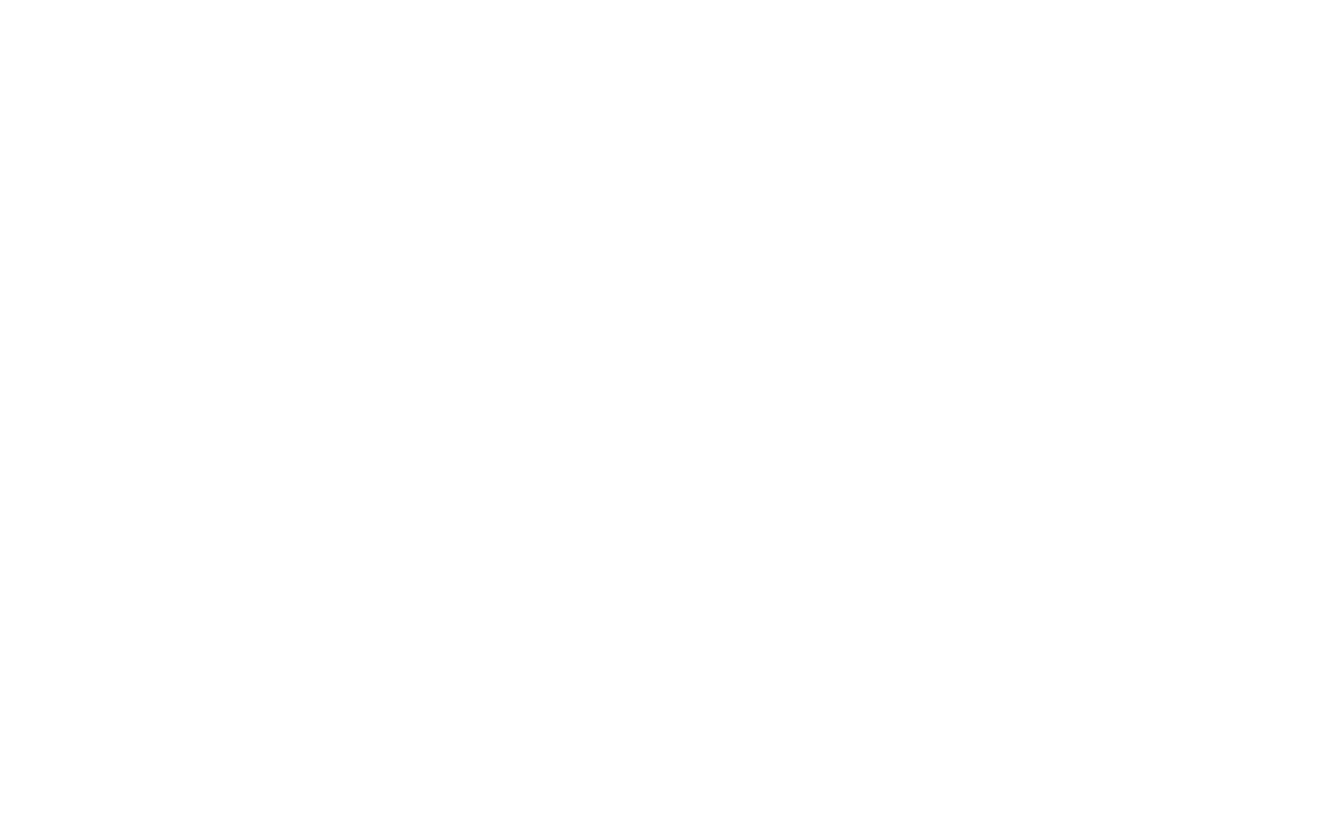
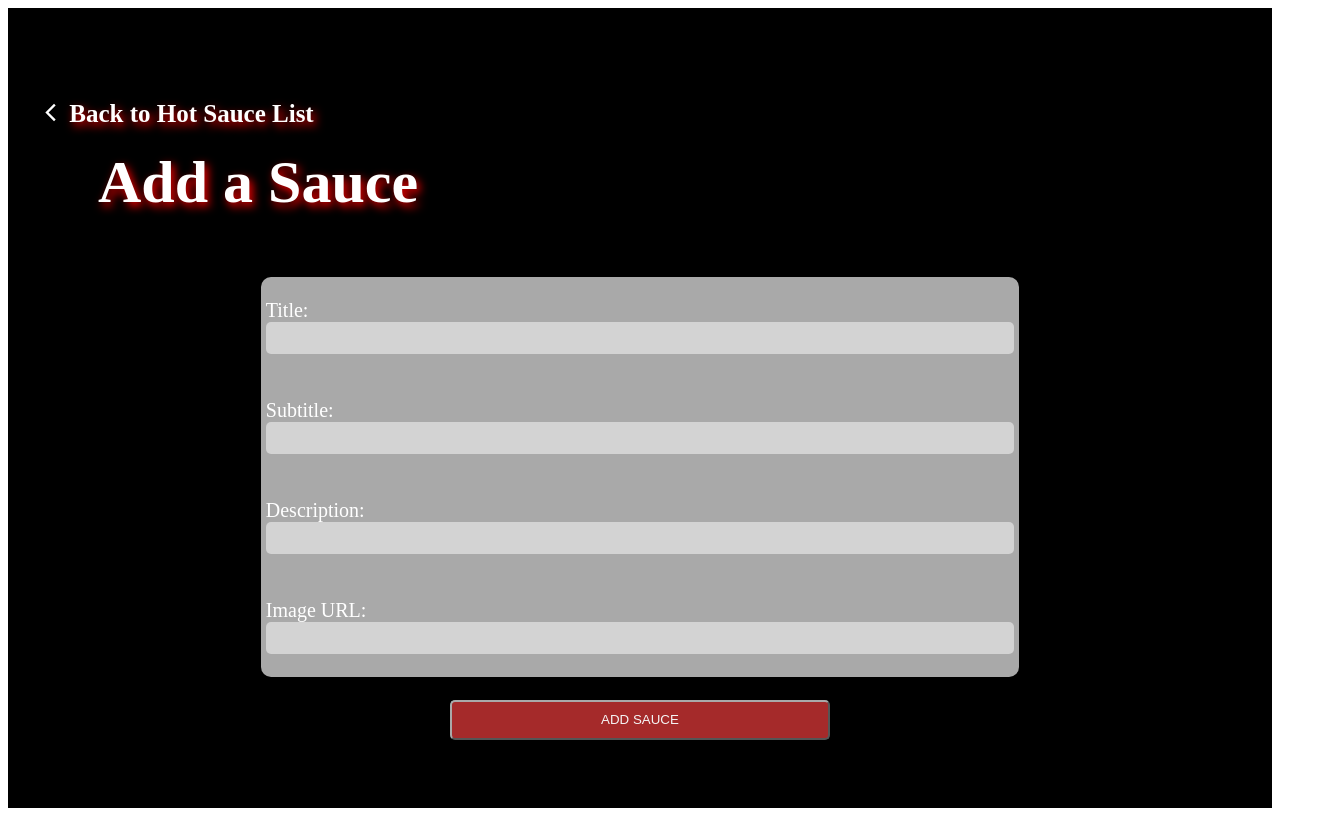
Before and after one commit to bmalkmus/hotsaucechallenge, a React (Create React App) app: page /addSauce in a window 1280 px wide. Shown: the whole page, 1322 px wide, since content can reach past the window. Built offline with nearby package versions, Linux system fonts and the light colour scheme.

Commit message:
assignment done, working on tweaks

```diff
--- a/src/App.js
+++ b/src/App.js
@@ -23,6 +23,11 @@ const routesConfig = [
     path: "/sauces/:title",
     component: lazy(()=>import("./components/details")),
   },
+  {
+    exact: true,
+    path: "/addSauce",
+    component: lazy(()=>import("./components/addSauce"))
+  }
 ]
 
 const renderRoutes = (routes) =>
--- /dev/null
+++ b/src/components/addSauce/index.js
@@ -0,0 +1,89 @@
+import React from 'react';
+import {IoChevronBackSharp} from "react-icons/io5";
+import { useSelector, useDispatch } from "react-redux";
+import { useHistory } from "react-router-dom";
+import {addSauce} from '../../actions/sauceActions';
+import './style.css';
+
+const SauceForm = () => {
+    const id = useSelector(state=>state.sauces.count)
+    const dispatch = useDispatch()
+    const history = useHistory();
+    console.log(id)
+    const [title, sub, description, url, error] = [React.useRef(), React.useRef(), React.useRef(), React.useRef(), React.useRef()]
+    const Regex = /(http(s?):)([/|.|\w|\s|-])*\.(?:jpg|gif|png)/;
+
+
+    const infoAdd = () =>{
+        const validSite=Regex.test(url.current.value)
+        if(
+            title.current.value !== "" &&
+            sub.current.value !== "" &&
+            description.current.value !== "" &&
+            url.current.value !== "" &&
+            validSite
+        ){
+            error.current.style.visibility="hidden"
+            const sauce = {
+                id: id,
+                title: title.current.value,
+                subtitle: sub.current.value,
+                description: description.current.value,
+                imageURL: url.current.value
+            }
+
+            dispatch(addSauce(sauce))
+            title.current.value="";
+            sub.current.value="";
+            description.current.value="";
+            url.current.value="";
+        }
+        else{
+            error.current.style.visibility="visible"
+        }
+
+    }
+
+    const back = () => {
+        history.push("/sauces")
+    }
+
+    return (
+        <div className="addCont">
+            <div className="addNav">
+                <span onClick={()=>{back()}}><IoChevronBackSharp /> Back to Hot Sauce List</span>
+                <h1>Add a Sauce</h1>
+            </div>
+            <form className="addForm">
+                <div className="formGroup">
+                    <label htmlFor={'formTitle'}>
+                        Title:
+                    </label>
+                    <input id="formTitle" type="text" ref={title}></input>
+                </div>
+                <div className="formGroup">
+                    <label htmlFor={'formSub'}>
+                        Subtitle:
+                    </label>
+                    <input id="formSub" type="text" ref={sub}></input>
+                </div>
+                <div className="formGroup">
+                    <label htmlFor={"formDesc"}>
+                        Description:
+                    </label>
+                    <input id="formDesc" type="text" ref={description}></input>
+                </div>
+                <div className="formGroup">
+                    <label htmlFor={"formURL"}>
+                        Image URL:
+                    </label>
+                    <input id="formURL" type="text" ref={url}></input>
+                </div>
+            </form>
+            <span id="error" ref={error} style={{visibility: "hidden"}} > ALL FIELDS MUST BE FILLED IN WITH A VALID IMAGE URL</span>
+            <button id="sauceBtn" onClick={()=>infoAdd()}>ADD SAUCE</button>
+        </div>
+    )
+}
+
+export default SauceForm
--- /dev/null
+++ b/src/components/addSauce/style.css
@@ -0,0 +1,89 @@
+.addCont{
+    display: flex;
+    flex-direction: column;
+    justify-content: center;
+    align-items: center;
+    height: 100vh;
+    background-color: black;
+}
+.addForm{
+    height: 50%;
+    display: flex;
+    flex-direction: column;
+    justify-content: space-around;
+    width: 60%;
+    color: white;
+    background-color: darkgray;
+    border-radius: 10px;
+}
+.formGroup {
+    display: flex;
+    flex-direction: column;
+    margin-left: 5px;
+    margin-right: 5px;
+}
+.formGroup label{
+    font-size: 20px;
+}
+
+.formGroup input{
+    background-color: lightgrey;
+    height: 30px;
+    border: none;
+    outline: none;
+    border-radius: 5px;
+    color: brown;
+}
+
+.formGroup input:focus{
+    height: 40px;
+    font-size: 18px;
+    border-bottom: 3px solid brown;
+}
+
+#error{
+    font-size: 20px;
+    color:tomato;
+}
+.addNav{
+    width: 100%;
+    height: 25%;
+    color: white;
+    text-shadow: 3px 4px 10px red;
+    font-weight: bolder;
+}
+.addNav h1{
+    font-size: 60px;
+    margin-left: 40px;
+    position: relative;
+    left:50px;
+}
+.addNav span{
+    font-size: 25px;
+    position: relative;
+    top: 20px;
+    left: 30px;
+}
+.addNav span:hover{
+    cursor: pointer;
+    text-shadow: 3px 4px 10px yellow;
+}
+
+.addNav svg {
+    position: relative;
+    top: 3px;
+}
+
+#sauceBtn{
+    background-color: brown;
+    height: 5%;
+    width: 30%;
+    color: whitesmoke;
+    border-radius: 5px;
+    border-color: darkgrey;
+}
+
+#sauceBtn:hover {
+    box-shadow: 1px 1px 20px white;
+    cursor: pointer;
+}
--- a/src/components/card/index.js
+++ b/src/components/card/index.js
@@ -1,11 +1,14 @@
 import React from "react";
 import {TiDelete} from "react-icons/ti";
 import { useHistory } from "react-router-dom";
+import { useDispatch} from 'react-redux';
+import {deleteSauce} from '../../actions/sauceActions'
 import "./style.css";
 
-const Card = ({URL, title, subtitle, id}) => {
+const Card = ({URL, title, subtitle, id, sauce}) => {
     const image = React.useRef();
     const history = useHistory();
+    const dispatch = useDispatch();
 
     React.useEffect(()=>{
         image.current.style.backgroundImage=`url(${URL})`
@@ -18,13 +21,17 @@ const Card = ({URL, title, subtitle, id}) => {
         history.push(`/sauces/${id}:${title}`)
     }
 
+    function deleteCard(sauce){
+        dispatch(deleteSauce(sauce))
+    }
+
     return (
-        <div className="cardContainer" onClick={()=>{jumpDetails(title, id)}}>
+        <div className="cardContainer">
             <div className="imgCardCont" ref={image}>
-                <span className="Delete"><TiDelete size={24}/></span>
+                <span className="Delete" onClick={()=>{deleteCard(sauce)}}><TiDelete size={24}/></span>
                 {/* <img src={URL} alt={title} className="imageCard"/>     */}
             </div>
-            <div className="cardDesc">
+            <div className="cardDesc" onClick={()=>{jumpDetails(title, id)}}>
                 <h2>{title}</h2>
                 <p>{subtitle}</p>
             </div>
--- a/src/components/card/style.css
+++ b/src/components/card/style.css
@@ -5,7 +5,7 @@
     width: 20%;
     height: 40vh;
     margin: 2%;
-    box-shadow: 3px 5px 10px black, 5px 6px 10px silver;
+    box-shadow: 1px 2px 10px rgb(223, 213, 213), 1px 2px 10px darkred;
     border-radius: 15px;
 }
 .imgCardCont {
--- a/src/components/sauces/index.js
+++ b/src/components/sauces/index.js
@@ -1,22 +1,26 @@
 import React from 'react';
-import { useDispatch, useSelector } from "react-redux";
+import { useSelector } from "react-redux";
+import {useHistory} from 'react-router-dom';
 import Card from '../card'
 import "./style.css"
 
 const Sauces = () => {
-    const dispatch = useDispatch();
     const sauces = useSelector(state=>state.sauces.sauces)
+    const history = useHistory();
 
-
+    function addSauce() {
+        history.push('/addSauce')
+    }
     return (
         <div className="homeView">
             <div className="titleCont">
                 <h2>HOT SAUCE LIST</h2>
+                <span onClick={()=>addSauce()}>Add a Sauce</span>
             </div>
             <div id="saucesContainer">
             {sauces.map((sauce,index) => {
                 return (
-                    <Card key={index} title={sauce.title} subtitle={sauce.subtitle} URL={sauce.imageURL} id={sauce.id} />
+                    <Card key={index} title={sauce.title} subtitle={sauce.subtitle} URL={sauce.imageURL} id={sauce.id} sauce={sauce}/>
                 )
             })}
             </div>
--- a/src/components/sauces/style.css
+++ b/src/components/sauces/style.css
@@ -1,5 +1,6 @@
 .homeView{
-    height: 100vh
+    height: 100vh;
+    background-color: black;
 }
 
 #saucesContainer{
@@ -12,12 +13,29 @@
 
 .titleCont{
     width: 100%;
+    display: flex;
+    flex-direction: row;
+    justify-content: space-between;
 }
 .titleCont h2{
     font-size: 40px;
     position: relative;
+    top: 10px;
     margin: 0;
     left: 15%;
     color: darkred;
 
 }
+
+.titleCont span{
+    position: relative;
+    right: 10%;
+    top: 20px;
+    font-size: 20px;
+    color: white
+}
+
+.titleCont span:hover{
+    cursor: pointer;
+    text-shadow: 2px 4px 5px silver;
+}
--- a/src/reducers/sauceReducer.js
+++ b/src/reducers/sauceReducer.js
@@ -19,7 +19,7 @@ const sauceReducer = (state = initialState, action) => {
         case DELETE_SAUCE: {
             const sauce = action.payload
             return produce(state, (draft) => {
-                draft.sauces = draft.sauces.filter(listSauce => listSauce.title !== sauce.title)
+                draft.sauces = draft.sauces.filter(listSauce => listSauce.id !== sauce.id)
             })
         }
         default: {
```
Also changed, not shown: src/components/Loader/index.js (added).
